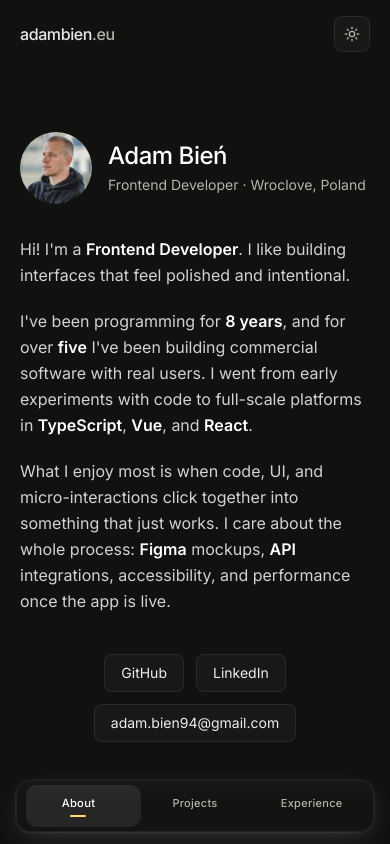
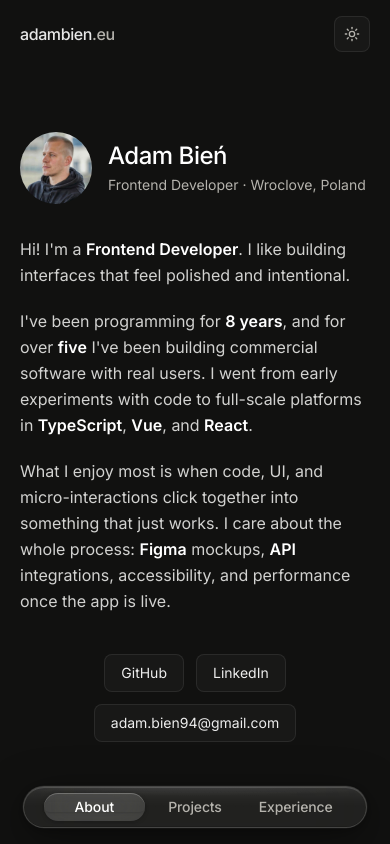
Before and after one commit to adambien94/Portfolio, a Next.js app: page / in a window 390 px wide. Shown: the top 844 px of the page. Built offline with nearby package versions, Linux system fonts and the light colour scheme.

Commit message:
improve mobile nav styling

```diff
--- a/src/app/globals.css
+++ b/src/app/globals.css
@@ -51,6 +51,17 @@
   --page-glow: #ffbe25;
   --card-shadow: 0 24px 80px -24px rgba(0, 0, 0, 0.12);
   --blob-highlight: rgba(255, 255, 255, 0.65);
+  --liquid-glass-bg: rgba(255, 255, 255, 0.58);
+  --liquid-glass-bg-fallback: rgba(245, 244, 241, 0.94);
+  --liquid-glass-border: rgba(255, 255, 255, 0.72);
+  --liquid-glass-border-outer: rgba(0, 0, 0, 0.06);
+  --liquid-glass-specular: rgba(255, 255, 255, 0.92);
+  --liquid-glass-shadow-inner: rgba(0, 0, 0, 0.05);
+  --liquid-glass-shadow:
+    0 10px 40px rgba(0, 0, 0, 0.1), 0 2px 8px rgba(0, 0, 0, 0.05);
+  --liquid-glass-pill-bg: rgba(255, 255, 255, 0.72);
+  --liquid-glass-pill-specular: rgba(255, 255, 255, 0.95);
+  --liquid-glass-pill-shadow: rgba(0, 0, 0, 0.07);
   --radius: 0.5rem;
   --font-sans: var(--font-inter);
 }
@@ -69,6 +80,17 @@
   --foreground-subtle: #7a7872;
   --card-shadow: 0 24px 80px -24px rgba(0, 0, 0, 0.8);
   --blob-highlight: rgba(255, 255, 255, 0.04);
+  --liquid-glass-bg: rgba(44, 44, 42, 0.62);
+  --liquid-glass-bg-fallback: rgba(22, 22, 20, 0.94);
+  --liquid-glass-border: rgba(255, 255, 255, 0.16);
+  --liquid-glass-border-outer: rgba(255, 255, 255, 0.07);
+  --liquid-glass-specular: rgba(255, 255, 255, 0.14);
+  --liquid-glass-shadow-inner: rgba(0, 0, 0, 0.28);
+  --liquid-glass-shadow:
+    0 12px 48px rgba(0, 0, 0, 0.42), 0 2px 10px rgba(0, 0, 0, 0.28);
+  --liquid-glass-pill-bg: rgba(255, 255, 255, 0.14);
+  --liquid-glass-pill-specular: rgba(255, 255, 255, 0.22);
+  --liquid-glass-pill-shadow: rgba(0, 0, 0, 0.22);
 }
 
 @layer base {
@@ -153,56 +175,89 @@
     @apply text-muted-foreground transition-colors hover:text-foreground;
   }
 
-  .mobile-section-nav-scrim {
+  .liquid-glass-nav {
     position: relative;
     isolation: isolate;
+    border-radius: 9999px;
+    background-color: var(--liquid-glass-bg-fallback);
+    border: 0.5px solid var(--liquid-glass-border);
+    box-shadow:
+      0 0 0 0.5px var(--liquid-glass-border-outer),
+      inset 0 1px 0 var(--liquid-glass-specular),
+      inset 0 -0.5px 0 var(--liquid-glass-shadow-inner),
+      var(--liquid-glass-shadow);
+    transform: translate3d(0, 0, 0);
+    -webkit-transform: translate3d(0, 0, 0);
   }
 
-  .mobile-section-nav-scrim::before {
-    content: "";
-    position: absolute;
-    inset: -2.5rem 0 0;
-    background: linear-gradient(
-      180deg,
-      transparent 0%,
-      color-mix(in srgb, var(--background) 35%, transparent) 55%,
-      color-mix(in srgb, var(--background) 82%, transparent) 100%
-    );
-    pointer-events: none;
+  @supports (
+    (-webkit-backdrop-filter: blur(1px)) or (backdrop-filter: blur(1px))
+  ) {
+    .liquid-glass-nav {
+      background-color: var(--liquid-glass-bg);
+      -webkit-backdrop-filter: blur(40px) saturate(190%) brightness(1.08);
+      backdrop-filter: blur(40px) saturate(190%) brightness(1.08);
+    }
   }
 
-  .mobile-section-nav-bar {
-    isolation: isolate;
-    border: 1px solid color-mix(in srgb, var(--border) 80%, transparent);
-    background: color-mix(in srgb, var(--surface) 72%, transparent);
-    box-shadow:
-      0 0 0 1px color-mix(in srgb, var(--foreground) 4%, transparent),
-      0 8px 32px -8px color-mix(in srgb, var(--foreground) 18%, transparent),
-      0 2px 8px -2px color-mix(in srgb, var(--foreground) 8%, transparent);
-    backdrop-filter: blur(20px) saturate(1.4);
-    -webkit-backdrop-filter: blur(20px) saturate(1.4);
-  }
-
-  .mobile-section-nav-indicator {
-    background: color-mix(in srgb, var(--foreground) 8%, transparent);
-    box-shadow: inset 0 1px 0 color-mix(in srgb, var(--blob-highlight) 40%, transparent);
-  }
-
-  .mobile-section-nav-bar::before {
-    content: "";
+  .liquid-glass-nav__sheen {
+    pointer-events: none;
     position: absolute;
     inset: 0;
     border-radius: inherit;
-    background: linear-gradient(
-      180deg,
-      color-mix(in srgb, var(--blob-highlight) 55%, transparent) 0%,
-      transparent 42%
-    );
-    pointer-events: none;
+    background:
+      radial-gradient(
+        120% 80% at 50% -20%,
+        rgba(255, 255, 255, 0.38) 0%,
+        transparent 55%
+      ),
+      linear-gradient(
+        180deg,
+        rgba(255, 255, 255, 0.2) 0%,
+        rgba(255, 255, 255, 0.04) 28%,
+        transparent 52%
+      );
   }
 
-  .mobile-section-nav-tab:active {
-    background: color-mix(in srgb, var(--foreground) 6%, transparent);
+  .dark .liquid-glass-nav__sheen {
+    background:
+      radial-gradient(
+        120% 80% at 50% -20%,
+        rgba(255, 255, 255, 0.1) 0%,
+        transparent 55%
+      ),
+      linear-gradient(
+        180deg,
+        rgba(255, 255, 255, 0.08) 0%,
+        rgba(255, 255, 255, 0.02) 28%,
+        transparent 52%
+      );
+  }
+
+  .liquid-glass-nav__indicator {
+    pointer-events: none;
+    position: absolute;
+    top: 6px;
+    bottom: 6px;
+    left: 0;
+    border-radius: 9999px;
+    background-color: var(--liquid-glass-pill-bg);
+    box-shadow:
+      inset 0 1px 0 var(--liquid-glass-pill-specular),
+      0 1px 4px var(--liquid-glass-pill-shadow);
+    transition:
+      transform 0.48s cubic-bezier(0.32, 0.72, 0, 1),
+      width 0.48s cubic-bezier(0.32, 0.72, 0, 1);
+    will-change: transform, width;
+  }
+
+  @supports (
+    (-webkit-backdrop-filter: blur(1px)) or (backdrop-filter: blur(1px))
+  ) {
+    .liquid-glass-nav__indicator {
+      -webkit-backdrop-filter: blur(16px) saturate(160%);
+      backdrop-filter: blur(16px) saturate(160%);
+    }
   }
 
   .site-header-scrim {
--- a/src/app/layout.tsx
+++ b/src/app/layout.tsx
@@ -1,4 +1,4 @@
-import type { Metadata } from "next";
+import type { Metadata, Viewport } from "next";
 import { Inter, Geist_Mono } from "next/font/google";
 import { PageGlow } from "@/components/page-glow";
 import { ThemeProvider } from "@/components/theme-provider";
@@ -24,6 +24,12 @@ export const metadata: Metadata = {
     "Frontend portfolio. React, Next.js, Vue, and the kind of UI details I like to get right.",
 };
 
+export const viewport: Viewport = {
+  width: "device-width",
+  initialScale: 1,
+  viewportFit: "cover",
+};
+
 export default function RootLayout({ children }: LayoutProps<"/">) {
   return (
     <html
--- a/src/components/mobile-section-nav.tsx
+++ b/src/components/mobile-section-nav.tsx
@@ -1,20 +1,30 @@
 "use client";
 
 import { useEffect, useRef, useState } from "react";
+import { Tabs, TabsList, TabsTrigger } from "@/components/ui/tabs";
 import { navLinks } from "@/data/portfolio";
 import { cn } from "@/lib/utils";
 
+function sectionId(href: string) {
+  return href.startsWith("#") ? href.slice(1) : href;
+}
+
 export function MobileSectionNav() {
-  const [activeHref, setActiveHref] = useState(navLinks[0].href);
+  const [activeId, setActiveId] = useState(sectionId(navLinks[0].href));
   const [activeIndex, setActiveIndex] = useState(0);
   const ratiosRef = useRef<Map<string, number>>(new Map());
-  const tabRefs = useRef<(HTMLAnchorElement | null)[]>([]);
+  const tabRefs = useRef<(HTMLButtonElement | null)[]>([]);
+  const listRef = useRef<HTMLDivElement | null>(null);
+  const scrollLockRef = useRef<string | null>(null);
+  const scrollUnlockTimerRef = useRef<number | null>(null);
   const [indicator, setIndicator] = useState({ width: 0, left: 0 });
 
   useEffect(() => {
     const sections = navLinks
-      .map((link) => document.querySelector(link.href))
-      .filter((section): section is HTMLElement => section instanceof HTMLElement);
+      .map((link) => document.getElementById(sectionId(link.href)))
+      .filter(
+        (section): section is HTMLElement => section instanceof HTMLElement,
+      );
 
     if (!sections.length) return;
 
@@ -35,8 +45,20 @@ export function MobileSectionNav() {
           }
         }
 
-        const nextIndex = sections.findIndex((section) => section.id === bestId);
-        setActiveHref(`#${bestId}`);
+        const lockedTarget = scrollLockRef.current;
+        if (lockedTarget) {
+          if (bestId !== lockedTarget) return;
+          scrollLockRef.current = null;
+          if (scrollUnlockTimerRef.current !== null) {
+            window.clearTimeout(scrollUnlockTimerRef.current);
+            scrollUnlockTimerRef.current = null;
+          }
+        }
+
+        const nextIndex = sections.findIndex(
+          (section) => section.id === bestId,
+        );
+        setActiveId(bestId);
         setActiveIndex(nextIndex >= 0 ? nextIndex : 0);
       },
       {
@@ -53,17 +75,25 @@ export function MobileSectionNav() {
   }, []);
 
   useEffect(() => {
+    return () => {
+      if (scrollUnlockTimerRef.current !== null) {
+        window.clearTimeout(scrollUnlockTimerRef.current);
+      }
+    };
+  }, []);
+
+  useEffect(() => {
     const tab = tabRefs.current[activeIndex];
-    const bar = tab?.closest(".mobile-section-nav-bar");
+    const list = listRef.current;
 
-    if (!tab || !bar) return;
+    if (!tab || !list) return;
 
     const updateIndicator = () => {
-      const barRect = bar.getBoundingClientRect();
+      const listRect = list.getBoundingClientRect();
       const tabRect = tab.getBoundingClientRect();
       setIndicator({
         width: tabRect.width,
-        left: tabRect.left - barRect.left,
+        left: tabRect.left - listRect.left,
       });
     };
 
@@ -72,60 +102,80 @@ export function MobileSectionNav() {
     return () => window.removeEventListener("resize", updateIndicator);
   }, [activeIndex]);
 
+  const handleValueChange = (value: string) => {
+    const nextIndex = navLinks.findIndex(
+      (link) => sectionId(link.href) === value,
+    );
+
+    scrollLockRef.current = value;
+    if (scrollUnlockTimerRef.current !== null) {
+      window.clearTimeout(scrollUnlockTimerRef.current);
+    }
+    scrollUnlockTimerRef.current = window.setTimeout(() => {
+      scrollLockRef.current = null;
+      scrollUnlockTimerRef.current = null;
+    }, 1200);
+
+    setActiveId(value);
+    if (nextIndex >= 0) setActiveIndex(nextIndex);
+    document.getElementById(value)?.scrollIntoView({ behavior: "smooth" });
+  };
+
   return (
     <nav
       aria-label="Section navigation"
-      className="mobile-section-nav pointer-events-none fixed inset-x-0 bottom-0 z-50 sm:hidden"
+      className="pointer-events-none fixed inset-x-0 bottom-0 z-50 sm:hidden"
+      style={{
+        paddingBottom: "max(1rem, env(safe-area-inset-bottom, 0px))",
+      }}
     >
-      <div className="mobile-section-nav-scrim pointer-events-auto mx-auto max-w-md px-4 pb-[max(0.75rem,env(safe-area-inset-bottom))]">
-        <div className="mobile-section-nav-bar relative flex items-stretch justify-between gap-0.5 rounded-2xl p-1">
+      <div className="pointer-events-auto mx-auto max-w-sm px-5">
+        <Tabs value={activeId} onValueChange={handleValueChange}>
+          <div className="liquid-glass-nav">
+            <div aria-hidden className="liquid-glass-nav__sheen" />
+
+            <TabsList
+              ref={listRef}
+              className="relative z-10 h-14 w-full rounded-full bg-transparent p-5 shadow-none"
+            >
               <span
                 aria-hidden
-            className="mobile-section-nav-indicator absolute top-1 bottom-1 rounded-xl transition-[transform,width] duration-300 ease-[cubic-bezier(0.16,1,0.3,1)]"
+                className="liquid-glass-nav__indicator"
                 style={{
                   width: indicator.width || undefined,
                   transform: `translateX(${indicator.left}px)`,
                 }}
               />
+
               {navLinks.map((link, index) => {
-            const isActive = activeHref === link.href;
+                const id = sectionId(link.href);
+                const isActive = activeId === id;
 
                 return (
-              <a
+                  <TabsTrigger
                     key={link.href}
                     ref={(node) => {
                       tabRefs.current[index] = node;
                     }}
-                href={link.href}
-                aria-current={isActive ? "true" : undefined}
+                    value={id}
                     className={cn(
-                  "mobile-section-nav-tab relative z-10 flex flex-1 flex-col items-center justify-center rounded-xl px-2 py-2.5 text-center transition-colors duration-300",
+                      "relative z-10 h-full min-h-0 flex-1 rounded-full border-transparent px-3 py-1 text-sm font-base tracking-[-0.01em] shadow-none transition-colors duration-300",
+                      "bg-transparent hover:bg-transparent dark:hover:bg-transparent",
+                      "data-active:border-transparent data-active:bg-transparent data-active:shadow-none",
+                      "dark:data-active:border-transparent dark:data-active:bg-transparent",
+                      "after:hidden",
                       isActive
                         ? "text-foreground"
-                    : "text-muted-foreground active:text-foreground",
-                )}
-              >
-                <span
-                  className={cn(
-                    "text-[11px] font-medium tracking-wide transition-all duration-300",
-                    isActive && "scale-[1.02]",
+                        : "text-muted-foreground/85 hover:text-foreground/80",
                     )}
                   >
                     {link.label}
-                </span>
-                <span
-                  aria-hidden
-                  className={cn(
-                    "mt-1 h-0.5 w-4 rounded-full bg-yellow transition-all duration-300",
-                    isActive
-                      ? "scale-100 opacity-100"
-                      : "scale-75 opacity-0",
-                  )}
-                />
-              </a>
+                  </TabsTrigger>
                 );
               })}
+            </TabsList>
           </div>
+        </Tabs>
       </div>
     </nav>
   );
--- /dev/null
+++ b/src/components/ui/tabs.tsx
@@ -0,0 +1,81 @@
+"use client"
+
+import { Tabs as TabsPrimitive } from "@base-ui/react/tabs"
+import { cva, type VariantProps } from "class-variance-authority"
+import { cn } from "@/lib/utils"
+
+function Tabs({
+  className,
+  orientation = "horizontal",
+  ...props
+}: TabsPrimitive.Root.Props) {
+  return (
+    <TabsPrimitive.Root
+      data-slot="tabs"
+      data-orientation={orientation}
+      className={cn(
+        "group/tabs flex gap-2 data-horizontal:flex-col",
+        className
+      )}
+      {...props}
+    />
+  )
+}
+
+const tabsListVariants = cva(
+  "group/tabs-list inline-flex w-fit items-center justify-center rounded-lg p-[3px] text-muted-foreground group-data-horizontal/tabs:h-8 group-data-vertical/tabs:h-fit group-data-vertical/tabs:flex-col data-[variant=line]:rounded-none",
+  {
+    variants: {
+      variant: {
+        default: "bg-muted",
+        line: "gap-1 bg-transparent",
+      },
+    },
+    defaultVariants: {
+      variant: "default",
+    },
+  }
+)
+
+function TabsList({
+  className,
+  variant = "default",
+  ...props
+}: TabsPrimitive.List.Props & VariantProps<typeof tabsListVariants>) {
+  return (
+    <TabsPrimitive.List
+      data-slot="tabs-list"
+      data-variant={variant}
+      className={cn(tabsListVariants({ variant }), className)}
+      {...props}
+    />
+  )
+}
+
+function TabsTrigger({ className, ...props }: TabsPrimitive.Tab.Props) {
+  return (
+    <TabsPrimitive.Tab
+      data-slot="tabs-trigger"
+      className={cn(
+        "relative inline-flex h-[calc(100%-1px)] flex-1 items-center justify-center gap-1.5 rounded-md border border-transparent px-1.5 py-0.5 text-sm font-medium whitespace-nowrap text-foreground/60 transition-all group-data-vertical/tabs:w-full group-data-vertical/tabs:justify-start hover:text-foreground focus-visible:border-ring focus-visible:ring-[3px] focus-visible:ring-ring/50 focus-visible:outline-1 focus-visible:outline-ring disabled:pointer-events-none disabled:opacity-50 has-data-[icon=inline-end]:pr-1 has-data-[icon=inline-start]:pl-1 aria-disabled:pointer-events-none aria-disabled:opacity-50 dark:text-muted-foreground dark:hover:text-foreground group-data-[variant=default]/tabs-list:data-active:shadow-sm group-data-[variant=line]/tabs-list:data-active:shadow-none [&_svg]:pointer-events-none [&_svg]:shrink-0 [&_svg:not([class*='size-'])]:size-4",
+        "group-data-[variant=line]/tabs-list:bg-transparent group-data-[variant=line]/tabs-list:data-active:bg-transparent dark:group-data-[variant=line]/tabs-list:data-active:border-transparent dark:group-data-[variant=line]/tabs-list:data-active:bg-transparent",
+        "data-active:bg-background data-active:text-foreground dark:data-active:border-input dark:data-active:bg-input/30 dark:data-active:text-foreground",
+        "after:absolute after:bg-foreground after:opacity-0 after:transition-opacity group-data-horizontal/tabs:after:inset-x-0 group-data-horizontal/tabs:after:bottom-[-5px] group-data-horizontal/tabs:after:h-0.5 group-data-vertical/tabs:after:inset-y-0 group-data-vertical/tabs:after:-right-1 group-data-vertical/tabs:after:w-0.5 group-data-[variant=line]/tabs-list:data-active:after:opacity-100",
+        className
+      )}
+      {...props}
+    />
+  )
+}
+
+function TabsContent({ className, ...props }: TabsPrimitive.Panel.Props) {
+  return (
+    <TabsPrimitive.Panel
+      data-slot="tabs-content"
+      className={cn("flex-1 text-sm outline-none", className)}
+      {...props}
+    />
+  )
+}
+
+export { Tabs, TabsList, TabsTrigger, TabsContent, tabsListVariants }
```
Lines whose indentation alone changed are shown as unchanged.
